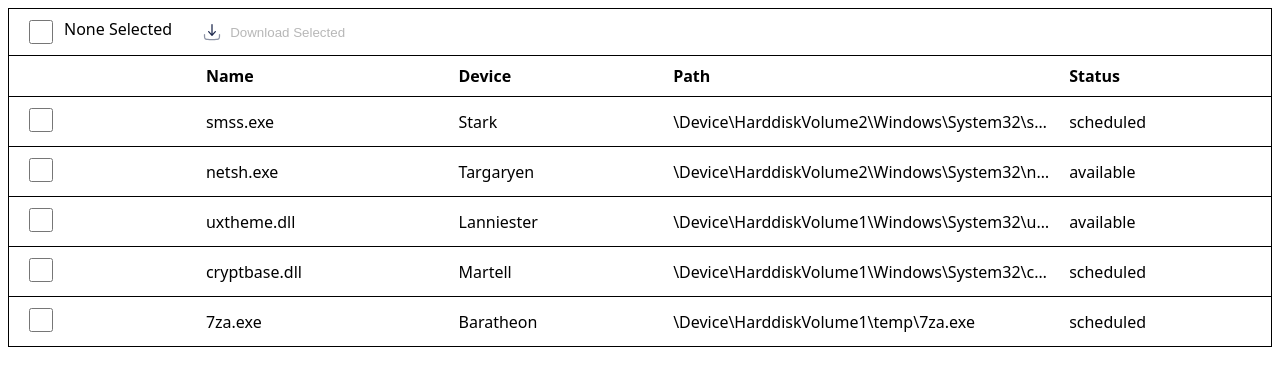
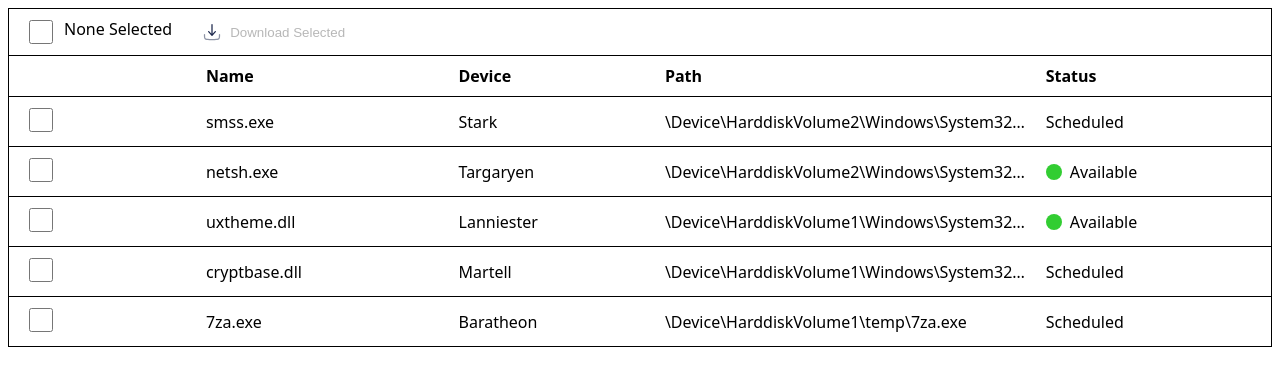
Before and after one commit to nimish-kumar/zania-assignment, a React (Vite) app: page / in a window 1280 px wide. Shown: the top 386 px of the page. Built offline with nearby package versions, Linux system fonts and the light colour scheme.

Commit message:
Added StatusCell component

```diff
--- a/src/components/DataGrid/Datagrid.module.css
+++ b/src/components/DataGrid/Datagrid.module.css
@@ -35,6 +35,7 @@ th:first-child {
   display: flex;
   align-items: center;
   gap: 0.5rem;
+  cursor: pointer;
 }
 
 .selectAllRow {
--- a/src/components/DataGrid/Datagrid.tsx
+++ b/src/components/DataGrid/Datagrid.tsx
@@ -1,6 +1,5 @@
 import {
   createContext,
-  memo,
   useCallback,
   useContext,
   useEffect,
@@ -30,6 +29,7 @@ function DataGridRow({
 }: IDataGridRowProps) {
   const { dispatch, state } = useContext(TableContext);
   const [checkboxState, setCheckboxState] = useState<boolean>(false);
+
   useEffect(() => {
     if (state.allSelected) {
       setCheckboxState(true);
@@ -38,12 +38,13 @@ function DataGridRow({
     }
   }, [state.allSelected]);
 
-  const checkboxChangeHandler = useCallback(
-    (state: boolean | null, value: string | null) => {
+  const checkboxChangeHandler = useCallback((
+    state: boolean | null,
+    value: string | null
+  ) => {
     setCheckboxState(Boolean(state));
     if (
-        [Status.available, Status.scheduled].findIndex((d) => d === value) !==
-        -1
+      [Status.available, Status.scheduled].findIndex((d) => d === value) !== -1
     ) {
       if (state) {
         return dispatch({
@@ -56,9 +57,7 @@ function DataGridRow({
         payload: value as StatusType,
       });
     }
-    },
-    [dispatch]
-  );
+  }, [dispatch]);
 
   const memoizedRowData = useMemo(() => {
     const row = { ...rowData };
@@ -100,8 +99,6 @@ function DataGridRow({
   );
 }
 
-const MemoizedDataRow = memo(DataGridRow);
-
 export function DataGrid({
   data,
   headers,
@@ -125,12 +122,18 @@ export function DataGrid({
   headersWithKeys.forEach((d) => {
     stylesObj[d.key] = d.style ?? {};
   });
+
+  const headerKeys = useMemo(
+    () => headersWithKeys.map((d) => d.key),
+    [headersWithKeys]
+  );
+
   return (
     <table className={styles.datagrid}>
       <thead>
         <tr key="headers">
           {headersWithKeys.map((header) => (
-            <th scope="col" key={header.key}>
+            <th scope="col" key={header.key} style={header.style}>
               {header.label}
             </th>
           ))}
@@ -138,8 +141,8 @@ export function DataGrid({
       </thead>
       <tbody>
         {data.map((row, idx) => (
-          <MemoizedDataRow
-            headers={headersWithKeys.map((d) => d.key)}
+          <DataGridRow
+            headers={headerKeys}
             rowData={row}
             hasSelectRow={hasSelectRow}
             key={idx}
@@ -171,7 +174,7 @@ function HeadRow() {
   const isDownloadButtonEnabled = useMemo(
     () =>
       selectedAvailableItemsCount > 0 &&
-      selectedAvailableItemsCount === availableItemsCount,
+      selectedAvailableItemsCount <= availableItemsCount,
     [availableItemsCount, selectedAvailableItemsCount]
   );
 
@@ -244,7 +247,6 @@ export function Table({
     }),
     [state]
   );
-  console.log("State: ", state);
   return (
     <TableContext.Provider value={contextValues}>
       {hasSelectRow && <HeadRow />}
--- a/src/components/DataGrid/Datagrid.types.d.ts
+++ b/src/components/DataGrid/Datagrid.types.d.ts
@@ -49,12 +49,12 @@ export type PossibleJsonDataType = string | number | boolean;
 
 export type IData<T extends Record<keyof ISampleData, PossibleJsonDataType>> = {
   [K in keyof T]: {
-    renderData?: (props: { value: T[K] | null}) => JSX.Element;
+    renderData: ((props: { value: T[K] | null }) => JSX.Element | null) | null;
     value: T[K];
   } | null;
 };
 
-type StatusType = keyof typeof Status;
+export type StatusType = keyof typeof Status;
 
 interface ISampleData {
   checkbox: string;
--- a/src/components/DataGrid/index.ts
+++ b/src/components/DataGrid/index.ts
@@ -0,0 +1 @@
+export type { StatusType } from "./Datagrid.types";
--- /dev/null
+++ b/src/components/StatusCell/StatusCell.module.css
@@ -0,0 +1,18 @@
+.available {
+  width: 1rem;
+  height: 1rem;
+  border-radius: 50%;
+  background-color: limegreen;
+}
+
+.label {
+  text-transform: capitalize;
+  height: fit-content;
+}
+
+.container {
+  display: flex;
+  flex-direction: row;
+  gap: 0.5rem;
+  align-items: center;
+}
--- /dev/null
+++ b/src/components/StatusCell/StatusCell.tsx
@@ -0,0 +1,14 @@
+import styles from "./StatusCell.module.css";
+
+export function StatusCell({ value }: { value: string | null | undefined }) {
+  if (value)
+    return (
+      <div className={styles.container}>
+        {value === "available" && (
+          <span className={styles.available}>&nbsp;</span>
+        )}
+        <span className={styles.label}>{value}</span>
+      </div>
+    );
+  return null;
+}
--- a/src/data.ts
+++ b/src/data.tsx
@@ -1,4 +1,5 @@
 import { IData, ISampleData } from "./components/DataGrid/Datagrid.types";
+import { StatusCell } from "./components/StatusCell/StatusCell";
 import data from "./data.json";
 
 export const SAMPLE_DATA = data as ISampleData[];
@@ -16,7 +17,14 @@ export const TRANSFORMED_DATA = SAMPLE_DATA.map((d) => {
     const v = value;
     row[key as keyof ISampleData] = {
       value: v,
+      renderData:
+        key === "status"
+          ? ({ value }) => {
+              return <StatusCell value={value} />;
+            }
+          : null,
     };
   });
+
   return row;
 });
```
Lines whose indentation alone changed are shown as unchanged.
